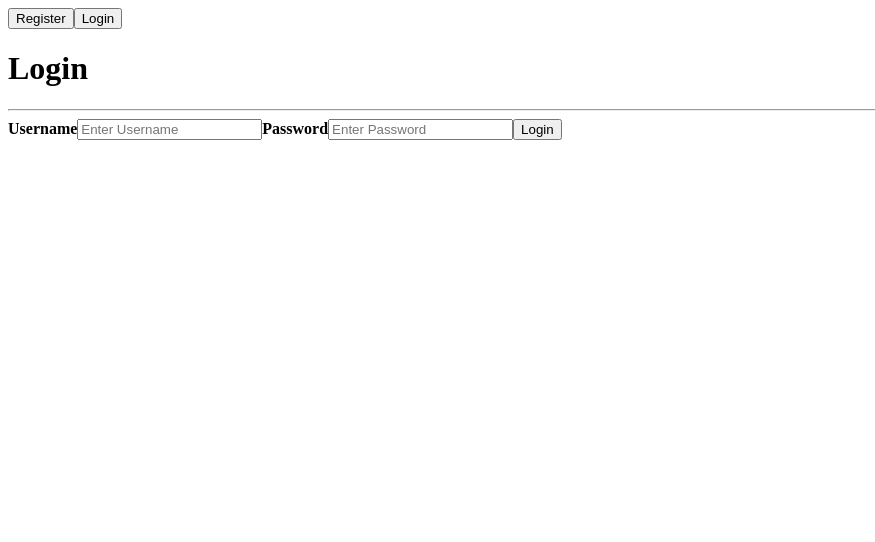
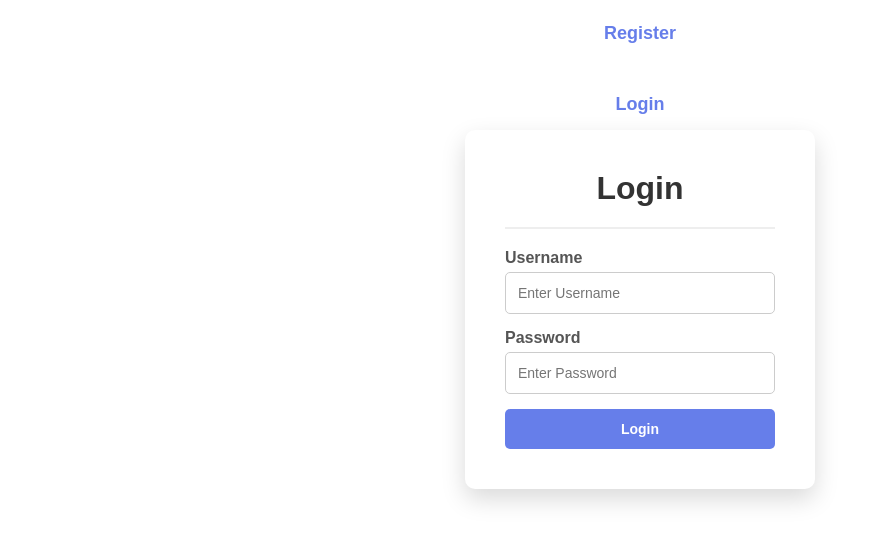
Before and after one commit to barnabasMatrai/TouristPlanner, an Angular app in the folder tourist-planner/: page /login in a window 1280 px wide. Shown: the top 542 px of the page, without its empty margins (0-875 px from the left). Built offline with nearby package versions, Linux system fonts and the light colour scheme.

Commit message:
Css Added for Log In and Register and sm bugfix

```diff
--- a/tourist-planner/angular.json
+++ b/tourist-planner/angular.json
@@ -2,7 +2,8 @@
   "$schema": "./node_modules/@angular/cli/lib/config/schema.json",
   "version": 1,
   "cli": {
-    "packageManager": "npm"
+    "packageManager": "npm",
+    "analytics": "e80be9fc-0512-46e5-9bc4-18e59b8cbb9f"
   },
   "newProjectRoot": "projects",
   "projects": {
--- a/tourist-planner/src/app/app.css
+++ b/tourist-planner/src/app/app.css
@@ -0,0 +1,63 @@
+
+* {
+  box-sizing: border-box;
+  margin: 0;
+  padding: 0;
+  font-family: Arial, sans-serif;
+}
+
+html, body {
+  height: 100%;
+}
+
+body {
+  background: #667eea;
+  display: flex;
+  justify-content: center;
+  align-items: center;
+}
+
+
+.main {
+  display: flex;
+  justify-content: center;
+  align-items: center;
+  width: 100%;
+  height: 100%;
+}
+
+
+.content {
+  display: flex;
+  gap: 20px;
+  flex-direction: column;
+  align-items: center;
+}
+
+
+.content button {
+  padding: 15px 30px;
+  border: none;
+  border-radius: 8px;
+  background: white;
+  color: #667eea;
+  font-size: 18px;
+  font-weight: bold;
+  cursor: pointer;
+  transition: 0.3s ease;
+  width: 200px;
+}
+
+.content button:hover {
+  background: #e0e0ff;
+  transform: translateY(-2px);
+  box-shadow: 0 6px 15px rgba(0,0,0,0.2);
+}
+
+
+@media (max-width: 400px) {
+  .content button {
+    width: 150px;
+    font-size: 16px;
+  }
+}
--- a/tourist-planner/src/app/components/login/login.css
+++ b/tourist-planner/src/app/components/login/login.css
@@ -0,0 +1,91 @@
+
+* {
+  box-sizing: border-box;
+  margin: 0;
+  padding: 0;
+  font-family: Arial, sans-serif;
+}
+
+html, body {
+  height: 100%;
+}
+
+body {
+  display: flex;
+  justify-content: center;
+  align-items: center;
+  background: #667eea;
+}
+
+
+form {
+  display: flex;
+  justify-content: center;
+  align-items: center;
+  width: 100%;
+  height: 100%;
+}
+
+
+.container {
+  background: white;
+  width: 350px;
+  padding: 40px;
+  border-radius: 10px;
+  box-shadow: 0 10px 25px rgba(0, 0, 0, 0.15);
+}
+
+
+h1 {
+  text-align: center;
+  margin-bottom: 20px;
+  color: #333;
+}
+
+
+hr {
+  margin-bottom: 20px;
+  border: 1px solid #eee;
+}
+
+
+label {
+  display: block;
+  margin-bottom: 5px;
+  font-weight: bold;
+  color: #555;
+}
+
+
+input {
+  width: 100%;
+  padding: 12px;
+  margin-bottom: 15px;
+  border-radius: 5px;
+  border: 1px solid #ccc;
+  font-size: 14px;
+}
+
+input:focus {
+  border-color: #667eea;
+  outline: none;
+}
+
+
+.loginbtn {
+  width: 100%;
+  padding: 12px;
+  background: #667eea;
+  color: white;
+  border: none;
+  border-radius: 5px;
+  cursor: pointer;
+  font-weight: bold;
+  font-size: 14px;
+  transition: 0.3s ease;
+}
+
+.loginbtn:hover {
+  background: #5563c1;
+  transform: translateY(-1px);
+}
--- a/tourist-planner/src/app/components/register/register.css
+++ b/tourist-planner/src/app/components/register/register.css
@@ -0,0 +1,108 @@
+
+* {
+  box-sizing: border-box;
+  margin: 0;
+  padding: 0;
+  font-family: Arial, sans-serif;
+}
+
+html, body {
+  height: 100%;
+}
+
+body {
+  display: flex;
+  justify-content: center;
+  align-items: center;
+  background: #667eea;
+}
+
+
+form {
+  display: flex;
+  flex-direction: column;
+  align-items: center;
+  width: 100%;
+  height: 100%;
+}
+
+
+.container {
+  background: white;
+  width: 400px;
+  padding: 40px;
+  border-radius: 10px;
+  box-shadow: 0 10px 25px rgba(0, 0, 0, 0.15);
+  margin-bottom: 15px;
+}
+
+
+h1 {
+  text-align: center;
+  margin-bottom: 20px;
+  color: #333;
+}
+
+
+hr {
+  margin-bottom: 20px;
+  border: 1px solid #eee;
+}
+
+
+label {
+  display: block;
+  margin-bottom: 5px;
+  font-weight: bold;
+  color: #555;
+}
+
+
+input {
+  width: 100%;
+  padding: 12px;
+  margin-bottom: 15px;
+  border-radius: 5px;
+  border: 1px solid #ccc;
+  font-size: 14px;
+}
+
+input:focus {
+  border-color: #667eea;
+  outline: none;
+}
+
+
+.registerbtn {
+  width: 100%;
+  padding: 12px;
+  background: #667eea;
+  color: white;
+  border: none;
+  border-radius: 5px;
+  cursor: pointer;
+  font-weight: bold;
+  font-size: 14px;
+  transition: 0.3s ease;
+}
+
+.registerbtn:hover {
+  background: #5563c1;
+  transform: translateY(-1px);
+}
+
+
+.signin {
+  text-align: center;
+  font-size: 14px;
+  color: #333;
+}
+
+.signin a {
+  color: #667eea;
+  text-decoration: none;
+}
+
+.signin a:hover {
+  text-decoration: underline;
+}
```
